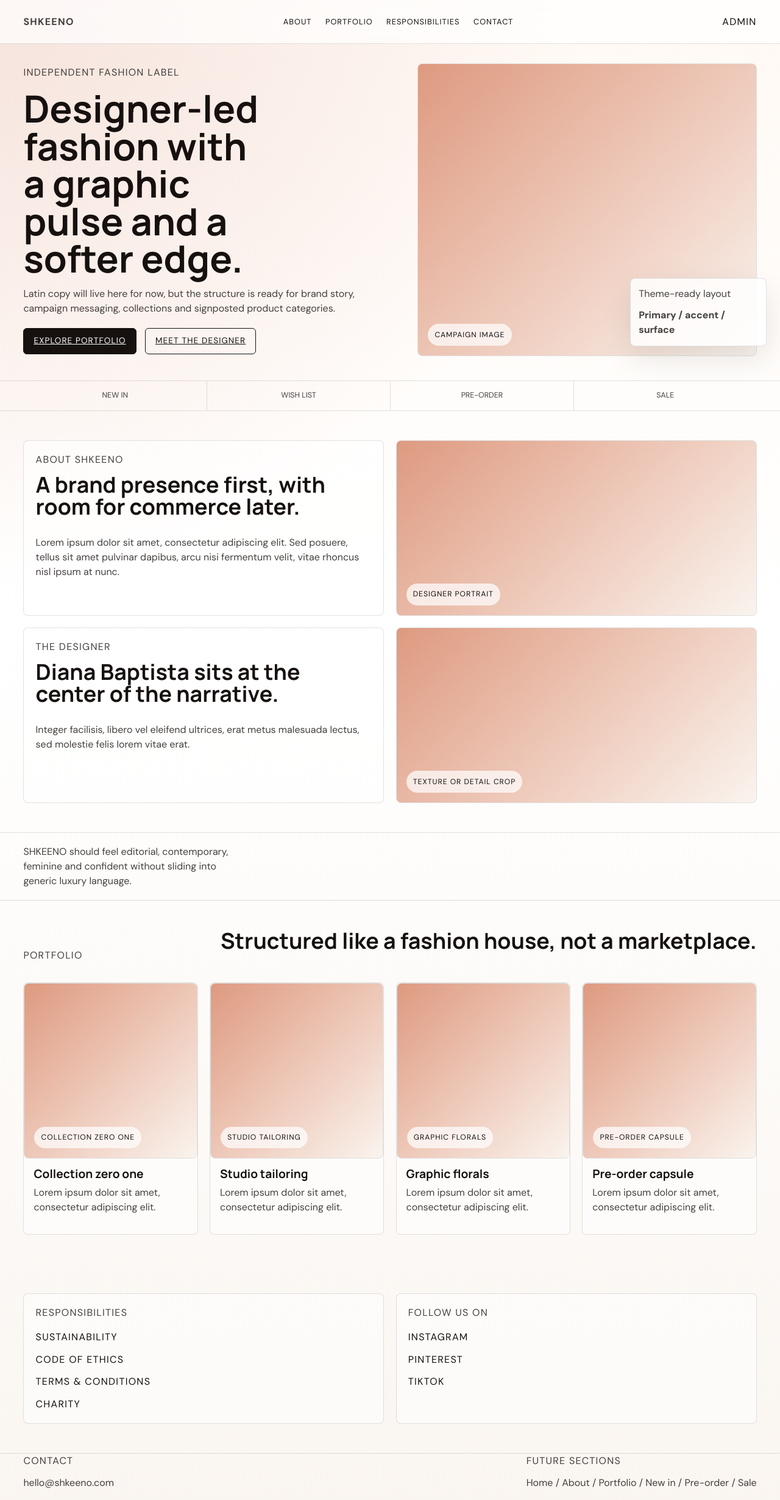
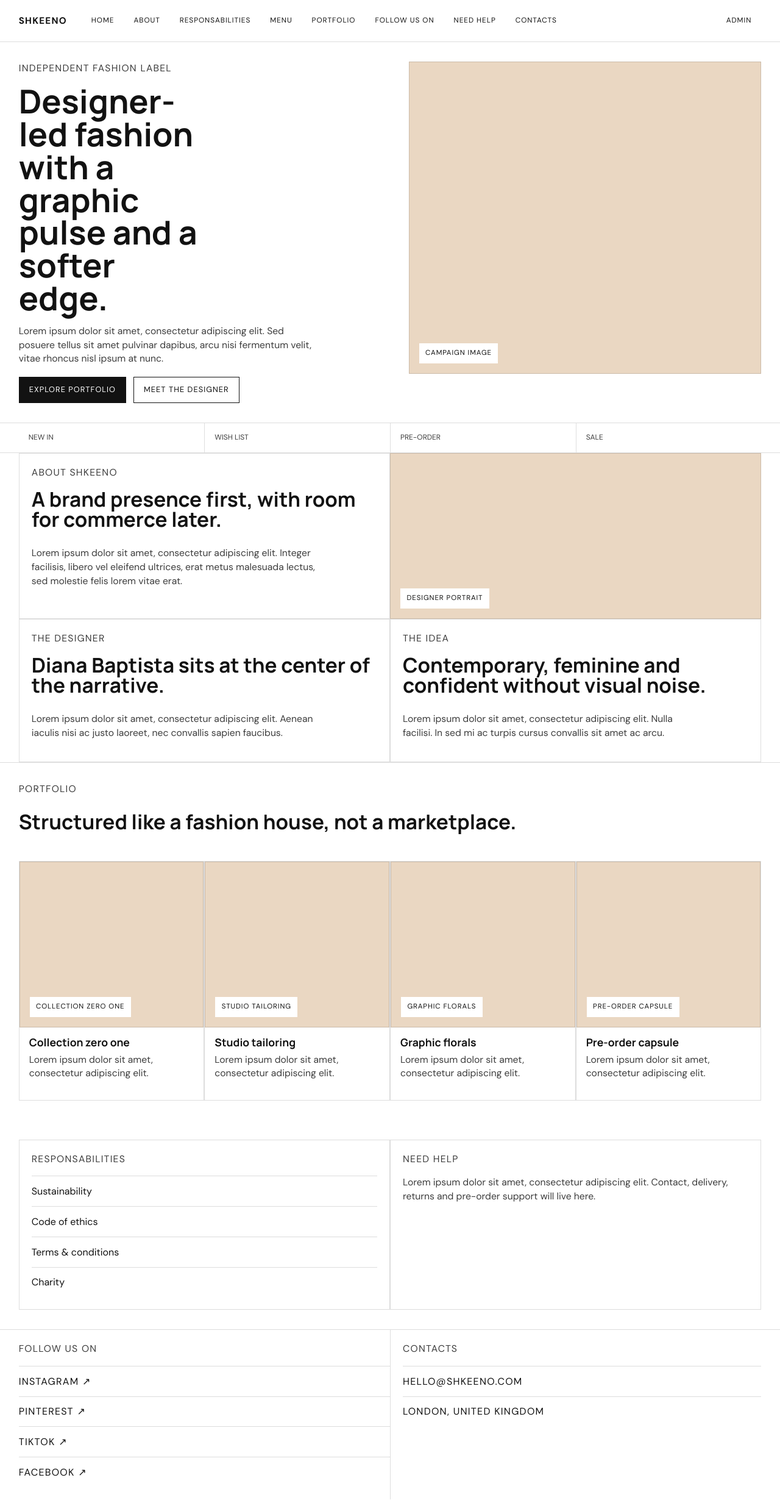
Before and after one commit to mariuspruna/shkeeno, a React (Vite) app: page / in a window 1280 px wide. Shown: the whole page at 61% size. Built offline with nearby package versions, Linux system fonts and the light colour scheme.

Commit message:
Refine site structure and navigation styling

```diff
--- a/src/App.css
+++ b/src/App.css
@@ -9,74 +9,140 @@
 }
 
 .topbar,
+.hero-section,
+.category-strip,
+.content-grid,
+.portfolio-section,
+.detail-grid,
 .footer,
-.hero-section,
-.collection-ribbon,
-.editorial-grid,
-.statement-band,
-.portfolio-section,
-.dual-columns,
 .admin-shell {
-  padding-inline: clamp(1.2rem, 3vw, 3rem);
-}
-
-.topbar,
-.footer {
-  display: flex;
-  align-items: center;
-  justify-content: space-between;
-  gap: 1rem;
-  min-height: 4.5rem;
+  padding-inline: clamp(1rem, 2.4vw, 2rem);
 }
 
 .topbar {
   position: sticky;
   top: 0;
-  backdrop-filter: blur(18px);
-  background: color-mix(in srgb, white 72%, transparent);
+  z-index: 20;
+  background: rgba(255, 255, 255, 0.96);
   border-bottom: 1px solid var(--color-border);
-  z-index: 10;
+}
+
+.nav-row {
+  min-height: 4.25rem;
+  display: grid;
+  grid-template-columns: auto 1fr auto;
+  gap: 1.5rem;
+  align-items: center;
 }
 
 .wordmark,
-.main-nav,
+.nav-trigger,
 .nav-link,
+.admin-link,
 .eyebrow,
 .button,
-.link-list a {
+.footer-links a {
   text-transform: uppercase;
   letter-spacing: 0.08em;
 }
 
 .wordmark {
-  font-size: 1rem;
-  font-weight: 700;
+  text-decoration: none;
+  color: var(--color-primary);
+  font-weight: 800;
+  font-size: 0.95rem;
 }
 
 .main-nav {
   display: flex;
-  gap: 1.4rem;
-  font-size: 0.8rem;
+  align-items: stretch;
+  justify-content: flex-start;
+  gap: 0;
+  min-width: 0;
 }
 
-.main-nav a,
+.nav-group {
+  position: relative;
+}
+
+.nav-trigger,
 .nav-link,
-.link-list a {
+.admin-link {
+  display: inline-flex;
+  align-items: center;
+  min-height: 4.25rem;
+  padding: 0 1rem;
   color: var(--color-primary);
   text-decoration: none;
+  font-size: 0.74rem;
+}
+
+.nav-trigger {
+  border: 0;
+  background: transparent;
+  cursor: pointer;
+}
+
+.nav-trigger:hover,
+.nav-link:hover,
+.admin-link:hover,
+.nav-dropdown a:hover,
+.link-list a:hover,
+.footer-links a:hover {
+  background: var(--color-surface);
+}
+
+.nav-group:hover .nav-dropdown {
+  opacity: 1;
+  transform: translateY(0);
+  pointer-events: auto;
+}
+
+.nav-dropdown {
+  position: absolute;
+  top: 100%;
+  left: 0;
+  min-width: 13rem;
+  display: grid;
+  border: 1px solid var(--color-border);
+  background: white;
+  opacity: 0;
+  transform: translateY(0.3rem);
+  pointer-events: none;
+  transition: opacity 140ms ease, transform 140ms ease;
+}
+
+.nav-dropdown a {
+  padding: 0.95rem 1rem;
+  color: var(--color-primary);
+  text-decoration: none;
+  font-size: 0.78rem;
+  border-top: 1px solid var(--color-border);
+}
+
+.nav-dropdown a:first-child {
+  border-top: 0;
 }
 
 .hero-section {
   display: grid;
-  grid-template-columns: 1.05fr 0.95fr;
+  grid-template-columns: minmax(0, 38rem) minmax(0, 1fr);
   gap: 2rem;
-  align-items: center;
+  align-items: start;
   padding-top: 2rem;
-  padding-bottom: 2.5rem;
+  padding-bottom: 2rem;
+}
+
+.hero-copy,
+.text-panel,
+.column-block,
+.admin-sidebar,
+.preview-tile {
+  text-align: left;
 }
 
 .hero-copy h1 {
-  max-width: 10ch;
+  max-width: 8.5ch;
   margin: 0 0 1rem;
 }
 
@@ -84,16 +150,16 @@
 .text-panel p,
 .card-meta p,
 .admin-sidebar p,
-.preview-tile p,
-.footer p:last-child {
-  max-width: 52ch;
+.preview-tile p {
+  max-width: 46ch;
 }
 
 .hero-actions {
   display: flex;
   flex-wrap: wrap;
-  gap: 0.9rem;
-  margin-top: 1.2rem;
+  justify-content: flex-start;
+  gap: 0.75rem;
+  margin-top: 1.1rem;
 }
 
 .button {
@@ -102,11 +168,11 @@
   justify-content: center;
   min-height: 2.7rem;
   padding: 0 1rem;
-  border-radius: 6px;
   border: 1px solid var(--color-primary);
   cursor: pointer;
   font: inherit;
-  font-size: 0.85rem;
+  font-size: 0.8rem;
+  text-decoration: none;
 }
 
 .button-solid {
@@ -119,87 +185,62 @@
   color: var(--color-primary);
 }
 
-.hero-visual {
-  position: relative;
+.button:hover {
+  background: var(--color-surface);
+  color: var(--color-primary);
 }
 
 .placeholder-block {
   position: relative;
-  min-height: 18rem;
-  border-radius: 8px;
+  min-height: 17rem;
   overflow: hidden;
-  background:
-    linear-gradient(135deg, color-mix(in srgb, var(--color-accent) 88%, white), color-mix(in srgb, var(--color-surface) 70%, white)),
-    repeating-linear-gradient(
-      -45deg,
-      rgba(255, 255, 255, 0.08) 0,
-      rgba(255, 255, 255, 0.08) 12px,
-      rgba(0, 0, 0, 0.03) 12px,
-      rgba(0, 0, 0, 0.03) 24px
-    );
-  border: 1px solid color-mix(in srgb, var(--color-primary) 14%, white);
+  background: color-mix(in srgb, var(--color-accent) 52%, white);
+  border: 1px solid var(--color-border);
 }
 
 .placeholder-block.tall {
-  min-height: 30rem;
+  min-height: 32rem;
 }
 
 .placeholder-block span {
   position: absolute;
-  inset: auto auto 1rem 1rem;
-  padding: 0.55rem 0.7rem;
-  border-radius: 999px;
-  background: rgba(255, 255, 255, 0.72);
+  left: 1rem;
+  bottom: 1rem;
+  padding: 0.5rem 0.65rem;
+  background: white;
   color: var(--color-primary);
-  font-size: 0.76rem;
+  font-size: 0.72rem;
   text-transform: uppercase;
   letter-spacing: 0.08em;
 }
 
-.floating-note {
-  position: absolute;
-  right: -1rem;
-  bottom: 1rem;
-  width: min(14rem, 60%);
-  padding: 0.85rem;
-  border-radius: 8px;
-  background: rgba(255, 255, 255, 0.84);
-  border: 1px solid var(--color-border);
-  box-shadow: 0 18px 50px rgba(22, 17, 15, 0.1);
+.category-strip {
+  display: grid;
+  grid-template-columns: repeat(4, 1fr);
+  border-top: 1px solid var(--color-border);
+  border-bottom: 1px solid var(--color-border);
 }
 
-.floating-note span,
-.section-heading .eyebrow,
-.text-panel .eyebrow,
-.admin-sidebar .eyebrow,
-.preview-tile .eyebrow,
-.footer .eyebrow {
-  display: block;
-  margin-bottom: 0.7rem;
+.category-strip span {
+  padding: 0.95rem 1rem;
+  text-align: left;
+  text-transform: uppercase;
+  font-size: 0.75rem;
 }
 
-.collection-ribbon {
-  display: grid;
-  grid-template-columns: repeat(4, 1fr);
-  border-block: 1px solid var(--color-border);
-}
-
-.collection-ribbon span {
-  padding: 0.9rem 0;
-  text-align: center;
-  text-transform: uppercase;
-  font-size: 0.78rem;
-}
-
-.collection-ribbon span + span {
+.category-strip span + span {
   border-left: 1px solid var(--color-border);
 }
 
-.editorial-grid {
+.content-grid,
+.detail-grid {
   display: grid;
-  grid-template-columns: repeat(2, 1fr);
-  gap: 1.2rem;
-  padding-block: 3rem;
+  grid-template-columns: repeat(2, minmax(0, 1fr));
+  gap: 0;
+}
+
+.content-grid {
+  border-bottom: 1px solid var(--color-border);
 }
 
 .text-panel,
@@ -209,50 +250,33 @@
 .admin-panel,
 .preview-tile {
   border: 1px solid var(--color-border);
-  border-radius: 8px;
-  background: rgba(255, 255, 255, 0.5);
+  background: rgba(255, 255, 255, 0.7);
 }
 
 .text-panel,
 .column-block,
 .admin-sidebar,
 .preview-tile {
-  padding: 1.2rem;
+  padding: 1.25rem;
 }
 
-.statement-band {
-  padding-block: 1.2rem;
-  border-block: 1px solid var(--color-border);
-  font-size: clamp(1.05rem, 1.8vw, 1.5rem);
-}
-
-.statement-band p {
-  max-width: 32ch;
-  margin: 0;
+.section-heading {
+  display: grid;
+  gap: 0.6rem;
+  justify-items: start;
+  margin-bottom: 1.25rem;
 }
 
 .portfolio-section,
-.dual-columns {
-  padding-block: 3rem;
-}
-
-.section-heading {
-  display: flex;
-  justify-content: space-between;
-  gap: 1rem;
-  align-items: end;
-  margin-bottom: 1.3rem;
-}
-
-.portfolio-grid,
-.dual-columns,
-.admin-shell {
-  display: grid;
-  gap: 1.2rem;
+.detail-grid {
+  padding-top: 2rem;
+  padding-bottom: 2rem;
 }
 
 .portfolio-grid {
+  display: grid;
   grid-template-columns: repeat(4, minmax(0, 1fr));
+  gap: 0;
 }
 
 .portfolio-card {
@@ -261,32 +285,49 @@
 
 .card-meta {
   padding: 1rem;
+  text-align: left;
 }
 
 .card-meta h3 {
   margin: 0 0 0.5rem;
 }
 
-.link-list {
+.link-list,
+.footer-links {
   list-style: none;
   margin: 0;
   padding: 0;
 }
 
-.link-list li + li {
-  margin-top: 0.8rem;
-}
-
-.dual-columns {
-  grid-template-columns: repeat(2, 1fr);
+.link-list a,
+.footer-links a {
+  display: block;
+  padding: 0.8rem 0;
+  color: var(--color-primary);
+  text-decoration: none;
+  border-top: 1px solid var(--color-border);
 }
 
 .footer {
+  display: grid;
+  grid-template-columns: repeat(2, minmax(0, 1fr));
+  gap: 0;
   border-top: 1px solid var(--color-border);
 }
 
+.footer-block {
+  padding: 1.25rem 0;
+}
+
+.footer-block + .footer-block {
+  border-left: 1px solid var(--color-border);
+  padding-left: 1.25rem;
+}
+
 .admin-shell {
+  display: grid;
   grid-template-columns: 20rem minmax(0, 1fr);
+  gap: 1rem;
   padding-block: 1.5rem;
 }
 
@@ -311,7 +352,6 @@
 .control-group input,
 .control-group select {
   min-height: 3rem;
-  border-radius: 6px;
   border: 1px solid var(--color-border);
   background: white;
   padding: 0 0.8rem;
@@ -327,22 +367,10 @@
   grid-column: 1 / -1;
 }
 
-@media (max-width: 980px) {
-  .topbar,
-  .footer,
-  .hero-section,
-  .editorial-grid,
-  .portfolio-grid,
-  .dual-columns,
-  .admin-shell,
-  .admin-panel {
+@media (max-width: 1100px) {
+  .nav-row {
     grid-template-columns: 1fr;
-  }
-
-  .topbar,
-  .footer {
-    align-items: flex-start;
-    flex-direction: column;
+    align-items: start;
     padding-block: 1rem;
   }
 
@@ -350,13 +378,29 @@
     flex-wrap: wrap;
   }
 
-  .floating-note {
-    position: static;
-    width: auto;
-    margin-top: 1rem;
+  .nav-trigger,
+  .nav-link,
+  .admin-link {
+    min-height: 2.8rem;
+    padding: 0 0.75rem 0 0;
   }
 
-  .collection-ribbon {
+  .hero-section,
+  .content-grid,
+  .portfolio-grid,
+  .detail-grid,
+  .footer,
+  .admin-shell,
+  .admin-panel {
+    grid-template-columns: 1fr;
+  }
+
+  .category-strip {
     grid-template-columns: repeat(2, 1fr);
   }
+
+  .footer-block + .footer-block {
+    border-left: 0;
+    padding-left: 0;
+  }
 }
--- a/src/App.tsx
+++ b/src/App.tsx
@@ -9,38 +9,76 @@ type ThemeConfig = {
   bodyFont: string
 }
 
+type NavGroup = {
+  label: string
+  href?: string
+  items?: Array<{ label: string; href: string }>
+}
+
 const THEME_STORAGE_KEY = 'shkeeno-theme'
 
 const fontOptions = {
-  editorial: '"Cormorant Garamond", Georgia, serif',
   modern: '"Manrope", "Segoe UI", sans-serif',
   refined: '"DM Sans", "Segoe UI", sans-serif',
-  classic: '"Instrument Serif", Georgia, serif',
+  neutral: '"Archivo", "Segoe UI", sans-serif',
 } as const
 
 const defaultTheme: ThemeConfig = {
-  primary: '#16110f',
-  accent: '#d98c6f',
-  surface: '#f7efe7',
+  primary: '#121212',
+  accent: '#d6b38a',
+  surface: '#f3ede3',
   headingFont: fontOptions.modern,
   bodyFont: fontOptions.refined,
 }
 
-const lookbookCards = [
+const navGroups: NavGroup[] = [
+  { label: 'Home', href: '#home' },
+  {
+    label: 'About',
+    items: [
+      { label: 'Shkeeno', href: '#about-shkeeno' },
+      { label: 'The designer', href: '#the-designer' },
+      { label: 'The idea', href: '#the-idea' },
+    ],
+  },
+  {
+    label: 'Responsabilities',
+    items: [
+      { label: 'Sustainability', href: '#sustainability' },
+      { label: 'Code of ethics', href: '#code-of-ethics' },
+      { label: 'Terms & conditions', href: '#terms-and-conditions' },
+      { label: 'Charity', href: '#charity' },
+    ],
+  },
+  {
+    label: 'Menu',
+    items: [
+      { label: 'New in', href: '#new-in' },
+      { label: 'Wish list', href: '#wish-list' },
+      { label: 'Pre-order', href: '#pre-order' },
+      { label: 'Sale', href: '#sale' },
+    ],
+  },
+  { label: 'Portfolio', href: '#portfolio' },
+  {
+    label: 'Follow us on',
+    items: [
+      { label: 'Instagram ↗', href: '/' },
+      { label: 'Pinterest ↗', href: '/' },
+      { label: 'TikTok ↗', href: '/' },
+      { label: 'Facebook ↗', href: '/' },
+    ],
+  },
+  { label: 'Need help', href: '#need-help' },
+  { label: 'Contacts', href: '#contacts' },
+]
+
+const portfolioCards = [
   'Collection zero one',
   'Studio tailoring',
   'Graphic florals',
   'Pre-order capsule',
 ]
-
-const responsibilities = [
-  'Sustainability',
-  'Code of ethics',
-  'Terms & conditions',
-  'Charity',
-]
-
-const menuLinks = ['New in', 'Wish list', 'Pre-order', 'Sale']
 
 function loadTheme() {
   if (typeof window === 'undefined') {
@@ -86,35 +124,55 @@ function FrontPage() {
   return (
     <div className="site-shell">
       <header className="topbar">
-        <div className="wordmark">SHKEENO</div>
+        <div className="nav-row">
+          <a className="wordmark" href="#home">
+            SHKEENO
+          </a>
+
           <nav className="main-nav" aria-label="Primary">
-          <a href="#about">About</a>
-          <a href="#portfolio">Portfolio</a>
-          <a href="#responsibilities">Responsibilities</a>
-          <a href="#contact">Contact</a>
+            {navGroups.map((group) =>
+              group.items ? (
+                <div className="nav-group" key={group.label}>
+                  <button type="button" className="nav-trigger">
+                    {group.label}
+                  </button>
+                  <div className="nav-dropdown">
+                    {group.items.map((item) => (
+                      <a key={item.label} href={item.href}>
+                        {item.label}
+                      </a>
+                    ))}
+                  </div>
+                </div>
+              ) : (
+                <a key={group.label} href={group.href} className="nav-link">
+                  {group.label}
+                </a>
+              ),
+            )}
           </nav>
-        <a className="nav-link" href="/admin">
+
+          <a className="admin-link" href="/admin">
             Admin
           </a>
+        </div>
       </header>
 
       <main>
-        <section className="hero-section">
+        <section className="hero-section" id="home">
           <div className="hero-copy">
             <p className="eyebrow">Independent fashion label</p>
-            <h1>
-              Designer-led fashion with a graphic pulse and a softer edge.
-            </h1>
+            <h1>Designer-led fashion with a graphic pulse and a softer edge.</h1>
             <p className="hero-text">
-              Latin copy will live here for now, but the structure is ready for
-              brand story, campaign messaging, collections and signposted
-              product categories.
+              Lorem ipsum dolor sit amet, consectetur adipiscing elit. Sed
+              posuere tellus sit amet pulvinar dapibus, arcu nisi fermentum
+              velit, vitae rhoncus nisl ipsum at nunc.
             </p>
             <div className="hero-actions">
               <a href="#portfolio" className="button button-solid">
                 Explore portfolio
               </a>
-              <a href="#about" className="button button-ghost">
+              <a href="#about-shkeeno" className="button button-ghost">
                 Meet the designer
               </a>
             </div>
@@ -122,46 +180,43 @@ function FrontPage() {
 
           <div className="hero-visual">
             <PlaceholderBlock label="Campaign image" tall />
-            <div className="floating-note">
-              <span>Theme-ready layout</span>
-              <strong>Primary / accent / surface</strong>
-            </div>
           </div>
         </section>
 
-        <section className="collection-ribbon" aria-label="Shopping shortcuts">
-          {menuLinks.map((item) => (
-            <span key={item}>{item}</span>
-          ))}
+        <section className="category-strip" aria-label="Category links">
+          <span>New in</span>
+          <span>Wish list</span>
+          <span>Pre-order</span>
+          <span>Sale</span>
         </section>
 
-        <section className="editorial-grid" id="about">
+        <section className="content-grid" id="about-shkeeno">
           <article className="text-panel">
             <p className="eyebrow">About shkeeno</p>
             <h2>A brand presence first, with room for commerce later.</h2>
             <p>
-              Lorem ipsum dolor sit amet, consectetur adipiscing elit. Sed
-              posuere, tellus sit amet pulvinar dapibus, arcu nisi fermentum
-              velit, vitae rhoncus nisl ipsum at nunc.
+              Lorem ipsum dolor sit amet, consectetur adipiscing elit. Integer
+              facilisis, libero vel eleifend ultrices, erat metus malesuada
+              lectus, sed molestie felis lorem vitae erat.
             </p>
           </article>
           <PlaceholderBlock label="Designer portrait" />
-          <article className="text-panel">
+          <article className="text-panel" id="the-designer">
             <p className="eyebrow">The designer</p>
             <h2>Diana Baptista sits at the center of the narrative.</h2>
             <p>
-              Integer facilisis, libero vel eleifend ultrices, erat metus
-              malesuada lectus, sed molestie felis lorem vitae erat.
+              Lorem ipsum dolor sit amet, consectetur adipiscing elit. Aenean
+              iaculis nisi ac justo laoreet, nec convallis sapien faucibus.
             </p>
           </article>
-          <PlaceholderBlock label="Texture or detail crop" />
-        </section>
-
-        <section className="statement-band">
+          <article className="text-panel" id="the-idea">
+            <p className="eyebrow">The idea</p>
+            <h2>Contemporary, feminine and confident without visual noise.</h2>
             <p>
-            SHKEENO should feel editorial, contemporary, feminine and confident
-            without sliding into generic luxury language.
+              Lorem ipsum dolor sit amet, consectetur adipiscing elit. Nulla
+              facilisi. In sed mi ac turpis cursus convallis sit amet ac arcu.
             </p>
+          </article>
         </section>
 
         <section className="portfolio-section" id="portfolio">
@@ -171,7 +226,7 @@ function FrontPage() {
           </div>
 
           <div className="portfolio-grid">
-            {lookbookCards.map((item) => (
+            {portfolioCards.map((item) => (
               <article key={item} className="portfolio-card">
                 <PlaceholderBlock label={item} />
                 <div className="card-meta">
@@ -183,43 +238,51 @@ function FrontPage() {
           </div>
         </section>
 
-        <section className="dual-columns" id="responsibilities">
+        <section className="detail-grid" id="sustainability">
           <div className="column-block">
-            <p className="eyebrow">Responsibilities</p>
+            <p className="eyebrow">Responsabilities</p>
             <ul className="link-list">
-              {responsibilities.map((item) => (
-                <li key={item}>
-                  <a href="/">{item}</a>
+              <li id="code-of-ethics">
+                <a href="/">Sustainability</a>
               </li>
-              ))}
+              <li id="terms-and-conditions">
+                <a href="/">Code of ethics</a>
+              </li>
+              <li id="charity">
+                <a href="/">Terms & conditions</a>
+              </li>
+              <li>
+                <a href="/">Charity</a>
+              </li>
             </ul>
           </div>
 
-          <div className="column-block">
-            <p className="eyebrow">Follow us on</p>
-            <ul className="link-list">
-              <li>
-                <a href="/">Instagram</a>
-              </li>
-              <li>
-                <a href="/">Pinterest</a>
-              </li>
-              <li>
-                <a href="/">TikTok</a>
-              </li>
-            </ul>
+          <div className="column-block" id="need-help">
+            <p className="eyebrow">Need help</p>
+            <p>
+              Lorem ipsum dolor sit amet, consectetur adipiscing elit. Contact,
+              delivery, returns and pre-order support will live here.
+            </p>
           </div>
         </section>
       </main>
 
-      <footer className="footer" id="contact">
-        <div>
-          <p className="eyebrow">Contact</p>
-          <p>hello@shkeeno.com</p>
+      <footer className="footer" id="contacts">
+        <div className="footer-block">
+          <p className="eyebrow">Follow us on</p>
+          <div className="footer-links">
+            <a href="/">Instagram ↗</a>
+            <a href="/">Pinterest ↗</a>
+            <a href="/">TikTok ↗</a>
+            <a href="/">Facebook ↗</a>
           </div>
-        <div>
-          <p className="eyebrow">Future sections</p>
-          <p>Home / About / Portfolio / New in / Pre-order / Sale</p>
+        </div>
+        <div className="footer-block">
+          <p className="eyebrow">Contacts</p>
+          <div className="footer-links">
+            <a href="mailto:hello@shkeeno.com">hello@shkeeno.com</a>
+            <a href="/">London, United Kingdom</a>
+          </div>
         </div>
       </footer>
     </div>
@@ -240,7 +303,7 @@ function AdminPage({
         <h1>Theme controls</h1>
         <p>
           First pass only. This is intentionally unprotected for now and set up
-          so we can swap it later for a proper CMS or password gate.
+          so we can replace it later with a proper CMS or password gate.
         </p>
         <a className="button button-ghost" href="/">
           Back to site
@@ -298,8 +361,7 @@ function AdminPage({
           >
             <option value={fontOptions.modern}>Manrope</option>
             <option value={fontOptions.refined}>DM Sans</option>
-            <option value={fontOptions.classic}>Instrument Serif</option>
-            <option value={fontOptions.editorial}>Cormorant Garamond</option>
+            <option value={fontOptions.neutral}>Archivo</option>
           </select>
         </div>
 
@@ -315,9 +377,9 @@ function AdminPage({
               }))
             }
           >
+            <option value={fontOptions.refined}>DM Sans</option>
             <option value={fontOptions.modern}>Manrope</option>
-            <option value={fontOptions.refined}>DM Sans</option>
-            <option value={fontOptions.classic}>Instrument Serif</option>
+            <option value={fontOptions.neutral}>Archivo</option>
           </select>
         </div>
 
@@ -328,7 +390,11 @@ function AdminPage({
             Next step can be storing the theme in a small backend or content
             file so publishing makes it canonical.
           </p>
-          <button type="button" className="button button-solid" onClick={() => setTheme(defaultTheme)}>
+          <button
+            type="button"
+            className="button button-solid"
+            onClick={() => setTheme(defaultTheme)}
+          >
             Reset defaults
           </button>
         </div>
--- a/src/index.css
+++ b/src/index.css
@@ -1,21 +1,19 @@
-@import url('https://fonts.googleapis.com/css2?family=Cormorant+Garamond:wght@400;500;600&family=DM+Sans:wght@400;500;700&family=Instrument+Serif:ital@0;1&family=Manrope:wght@400;500;700;800&display=swap');
+@import url('https://fonts.googleapis.com/css2?family=Archivo:wght@400;500;600;700&family=DM+Sans:wght@400;500;700&family=Manrope:wght@400;500;700;800&display=swap');
 
 :root {
-  --color-primary: #16110f;
-  --color-accent: #d98c6f;
-  --color-surface: #f7efe7;
-  --color-border: rgba(22, 17, 15, 0.12);
-  --color-text: rgba(22, 17, 15, 0.8);
+  --color-primary: #121212;
+  --color-accent: #d6b38a;
+  --color-surface: #f3ede3;
+  --color-border: rgba(18, 18, 18, 0.14);
+  --color-text: rgba(18, 18, 18, 0.82);
   --font-heading: "Manrope", "Segoe UI", sans-serif;
   --font-body: "DM Sans", "Segoe UI", sans-serif;
 
   font-family: var(--font-body);
-  line-height: 1.5;
+  line-height: 1.45;
   font-weight: 400;
   color: var(--color-text);
-  background:
-    radial-gradient(circle at top left, color-mix(in srgb, var(--color-accent) 24%, white), transparent 34%),
-    linear-gradient(180deg, #fff9f4 0%, white 42%, color-mix(in srgb, var(--color-surface) 60%, white) 100%);
+  background: white;
   font-synthesis: none;
   text-rendering: optimizeLegibility;
   -webkit-font-smoothing: antialiased;
@@ -65,21 +63,22 @@ h3 {
   font-family: var(--font-heading);
   font-weight: 700;
   line-height: 1;
+  text-align: left;
 }
 
 h1 {
-  font-size: clamp(2.4rem, 4.8vw, 4.6rem);
-  letter-spacing: 0;
+  font-size: clamp(2.4rem, 4.2vw, 4rem);
 }
 
 h2 {
-  font-size: clamp(1.6rem, 2.8vw, 2.5rem);
+  font-size: clamp(1.45rem, 2.6vw, 2.3rem);
 }
 
 h3 {
-  font-size: 1.2rem;
+  font-size: 1.1rem;
 }
 
 p {
-  font-size: 1rem;
+  font-size: 0.98rem;
+  text-align: left;
 }
```
Lines whose indentation alone changed are shown as unchanged.
